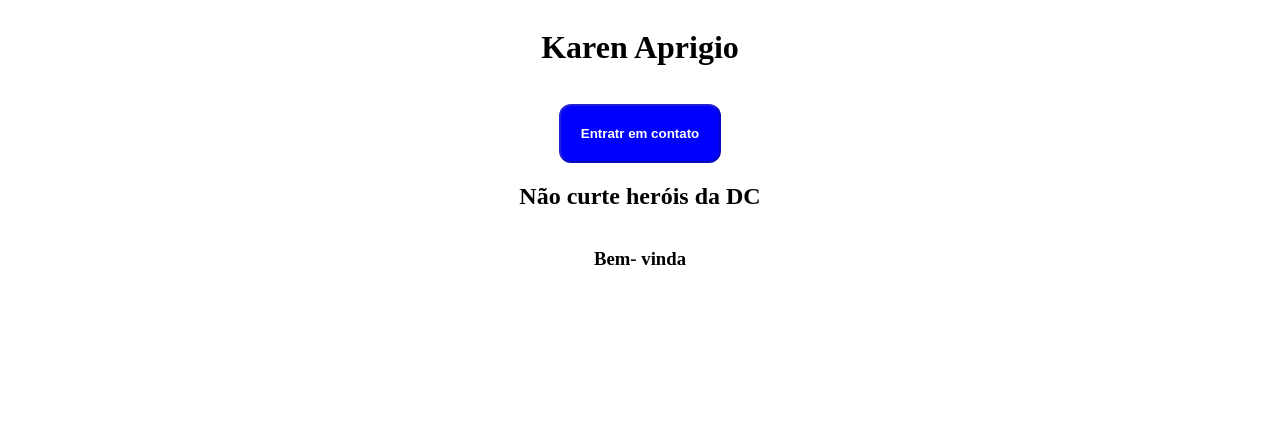
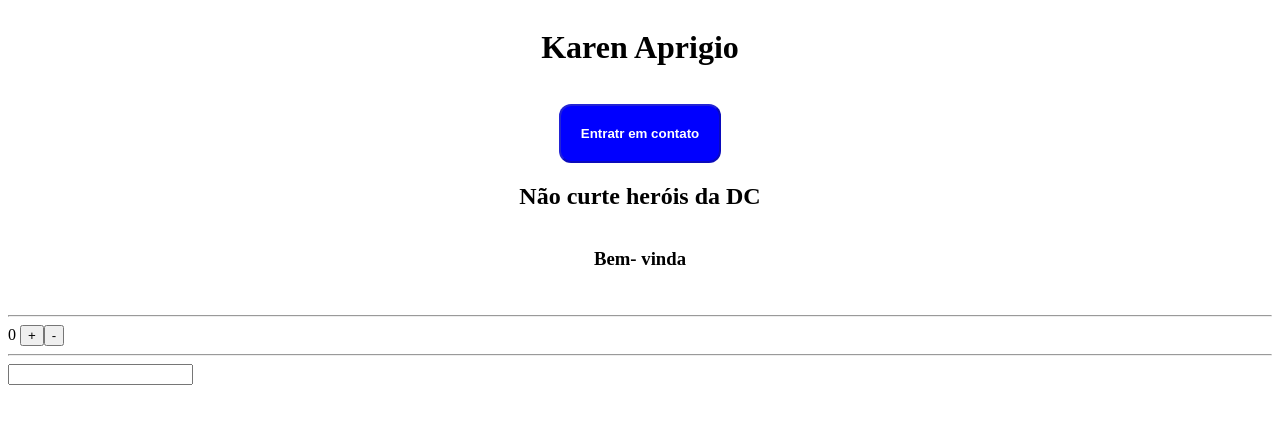
Before and after one commit to Xmaloe/cursoEbac_backend, a Vue app in the folder VueJs/material_didatico/: page / in a window 1280 px wide. Shown: the top 424 px of the page. Built offline with nearby package versions, Linux system fonts and the light colour scheme.

Commit message:
revisão do conteúdo

```diff
--- a/VueJs/material_didatico/src/App.vue
+++ b/VueJs/material_didatico/src/App.vue
@@ -1,4 +1,6 @@
 <script setup>
+import { reactive } from 'vue';
+
   const nome = "Karen Aprigio"
   const Botao = true
   const Emoji = "https://cdn.pixabay.com/photo/2017/11/26/15/16/smiley-2979107_1280.jpg"
@@ -8,12 +10,31 @@
 
   const Autorizado = true;
 
+  // let contador = 0
+
+  const Estado = reactive({
+    contador: 0,
+    email: ''
+  })
+
+  function incrementar() {
+    Estado.contador++;
+  }
+
+  function decrementar() {
+    Estado.contador--;
+  }
+
+  function Alterar (e) {
+    Estado.email= e.target.value
+  }
+
 </script>
 
 <template>
   <div class="container">
     <h1>{{ nome }}</h1>
-    <button :disabled="Botao">Entratr em contato</button>
+    <button :disabled="Botao" id="botao">Entratr em contato</button>
 
     <img v-if="gostaEmoji" :src="Emoji">
     <img v-else-if="gostaCafe" :src="Cafe">
@@ -23,6 +44,23 @@
     <h3 v-if="Autorizado">Bem- vinda</h3>
     <h4 v-else>Não possui acesso</h4>
   </div>
+
+  <br />
+    <hr />
+
+    {{ Estado.contador }}
+
+    <button @click="incrementar" type="button">+</button>
+    <button @click="decrementar" type="button">-</button>
+
+  <br />
+    <hr />
+
+    {{ Estado.email }}
+    <input type="email" @keyup="Alterar">
+
+    <!-- <input type="email" @keyup="evento => Estado.email = evento.target.value"> -->
+
 </template>
 
 <style scoped>
@@ -40,7 +78,7 @@
   align-items: center;
 }
 
-  button {
+  #botao {
     margin-top: 16px;
     padding: 20px;
     background-color: blue;
@@ -53,4 +91,5 @@
     margin-top: 12px;
     width: 40%;
   }
+
 </style>
```
